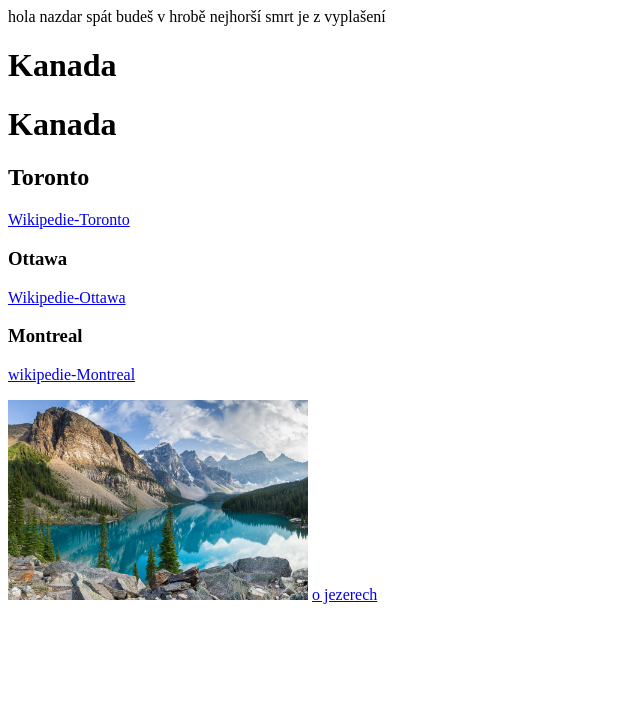
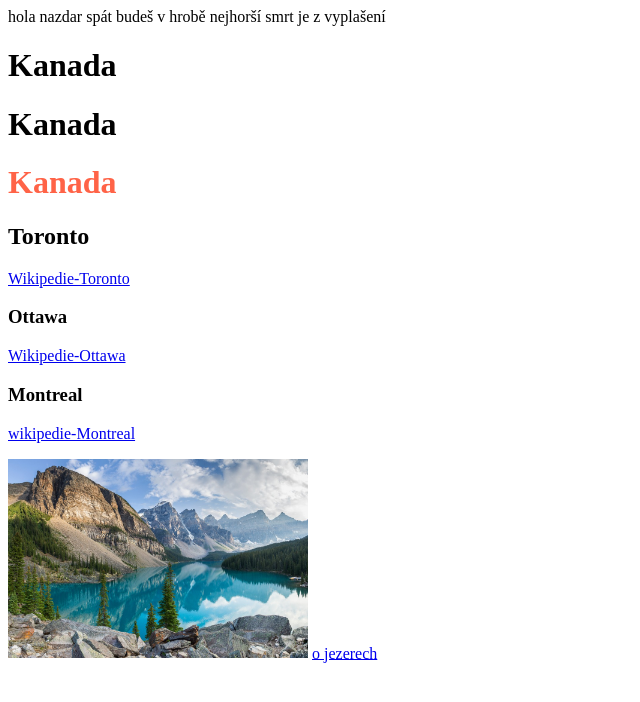
Before and after one commit to stelafancikova-ui/stelafancikova-ui.github.io, a plain HTML site: page index.html in a window 1280 px wide. Shown: the whole page, without its empty margins (0-640 px from the left). Drawn offline with Linux system fonts and the light colour scheme.

Commit message:
Update index.html

```diff
--- a/index.html
+++ b/index.html
@@ -12,6 +12,7 @@ nejhorší smrt je z vyplašení
 </head>
 <body>
 <h1>Kanada</h1>
+  <h1 style="color:Tomato;">Kanada</h1>
   <h2>Toronto</h2><p><a href=https://cs.wikipedia.org/wiki/Toronto>Wikipedie-Toronto</a></p>
 <h3>Ottawa</h3> <p><a href=https://cs.wikipedia.org/wiki/Ottawa>Wikipedie-Ottawa</a></p>
 <h3>Montreal</h3> <p><a href=https://cs.wikipedia.org/wiki/Montr%C3%A9al>wikipedie-Montreal</a></p>
```
